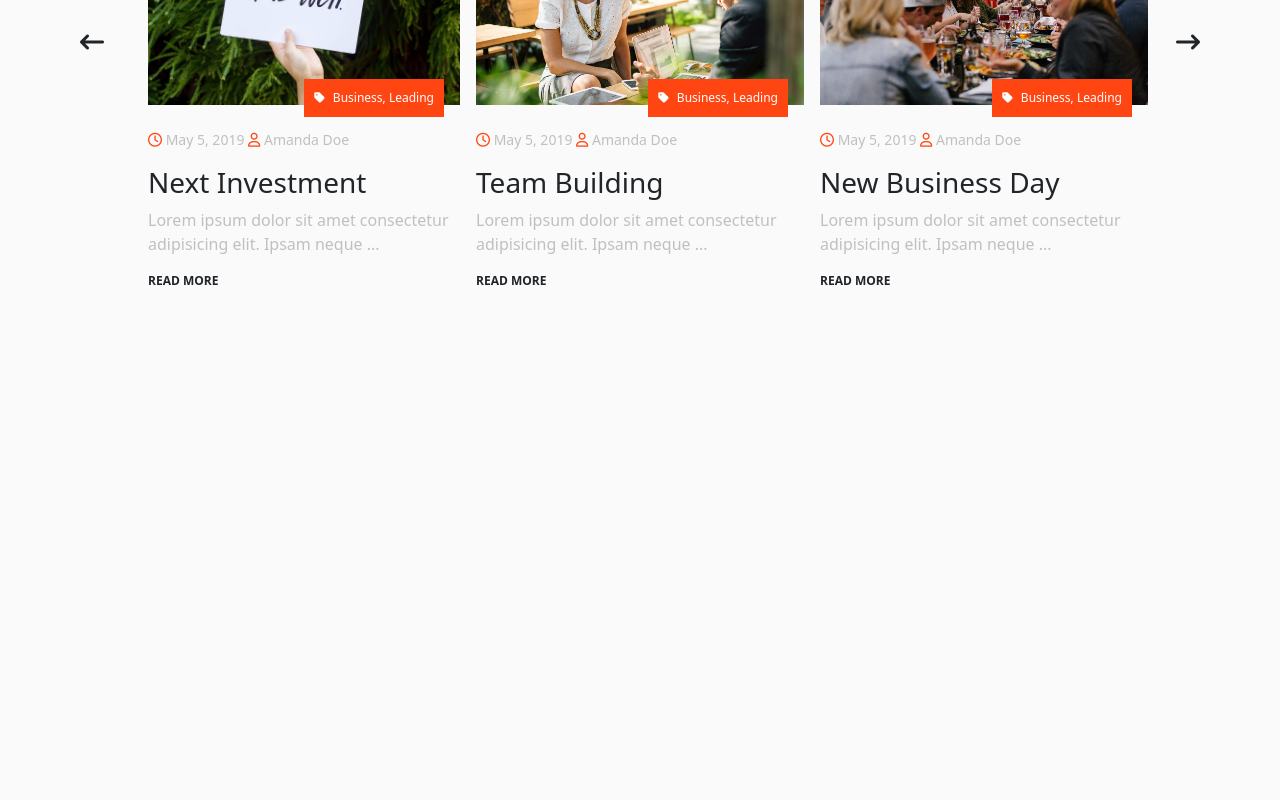
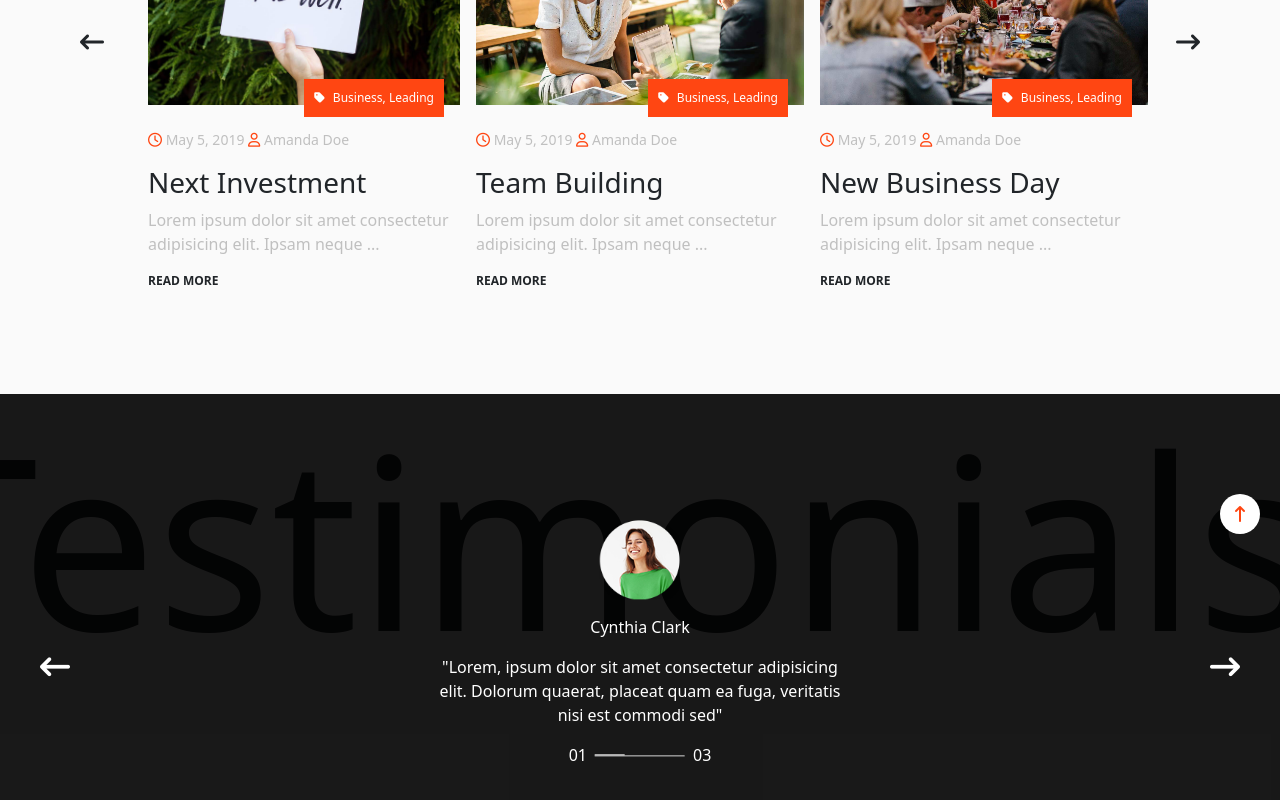
Before and after one commit to DionisiePulbere/proj-html-vuejs, a Vue app: page / in a window 1280 px wide. Shown: the part 3585-4385 px from the top of the page. Before the commit the page ends 3979 px from the top, so only its background shows below. Built offline with nearby package versions, Linux system fonts and the light colour scheme.

Commit message:
feat: add section testimonials

```diff
--- a/src/components/AppMain.vue
+++ b/src/components/AppMain.vue
@@ -4,6 +4,7 @@ import MainFounder from "./MainFounder.vue"
 import MainEvents from "./MainEvents.vue"
 import MainCreative from "./MainCreative.vue"
 import MainNews from "./MainNews.vue"
+import MainTestimonials from "./MainTestimonials.vue"
 
 export default{
     name: "AppMain",
@@ -13,6 +14,7 @@ export default{
         MainEvents,
         MainCreative,
         MainNews,
+        MainTestimonials,
     },
 
 }
@@ -24,6 +26,7 @@ export default{
     <MainEvents></MainEvents>
     <MainCreative></MainCreative>
     <MainNews></MainNews>
+    <MainTestimonials></MainTestimonials>
 </template>
 
 <style scoped lang="scss">
--- a/src/components/MainNews.vue
+++ b/src/components/MainNews.vue
@@ -18,8 +18,8 @@
             <i class="fa-solid fa-arrow-left-long"></i>
         </div>
         <div class="circle">
-                <img src="../assets/img/svg/svg-4.svg" alt="">
-            </div>
+            <img src="../assets/img/svg/svg-4.svg" alt="">
+        </div>
         <div class="container-page py-5">
             <div class="text-center">
                 <h2>Latest news<span class="brand-dot">.</span></h2>
--- /dev/null
+++ b/src/components/MainTestimonials.vue
@@ -0,0 +1,173 @@
+
+<script>
+import img1 from './../assets/img/h3-img-04.png'
+import img2 from './../assets/img/h3-img-07.png'
+import img3 from './../assets/img/h3-img-08.png'
+
+    export default{
+        name: "MainTestimonials",
+        data(){
+            return {
+                blogs: [
+                    {
+                        image:img1,
+                        name:"Cynthia Clark",
+                        number: "01",
+                        class: "jcs"
+                    },
+                    {
+                        image:img2,
+                        name:"Mulan Tsou",
+                        number: "02",
+                        class: "jcc"
+                    },
+                    {
+                        image:img3,
+                        name:"Ellan W. Gentry",
+                        number: "03",
+                        class: "jce"
+                    }
+                ],
+                isActive: 0,
+                class: "",
+            }
+        },
+        methods: {
+            getImage(index){
+                this.isActive= index;
+                return this.blogs[this.isActive]
+
+
+            },
+            showNext(){
+                if (this.isActive < this.blogs.length -1){
+                    this.isActive++;
+                } else {
+                    this.isActive = 0;
+                }
+
+            },
+
+            showPrevious(){
+                if (this.isActive > 0){
+                    this.isActive--
+                } else {
+                    this.isActive = this.blogs.length - 1;
+                }
+            },
+
+
+        },
+        computed: {
+            showClass(){
+                this.class = this.blogs[this.isActive].class
+                return this.class
+
+            }
+
+        }
+
+    }
+
+</script>
+
+<template>
+    <section class="testimonials">
+        <div class="container-fluid">
+            <div class="btn-radious">
+                <i class="fa-solid fa-arrow-up-long"></i>
+            </div>
+            <h1>Testimonials.</h1>
+            <div class="left" @click="showPrevious">
+                <i class="fa-solid fa-arrow-left-long"></i>
+            </div>
+            <div class="right" @click="showNext">
+                <i class="fa-solid fa-arrow-right-long"></i>
+            </div>
+            <div class="info col-4 text-center">
+                <img :src="blogs[isActive].image" alt="">
+                <div class="text-white py-3">{{blogs[isActive].name}}</div>
+                <p class="text-white">"Lorem, ipsum dolor sit amet consectetur adipisicing elit. Dolorum quaerat, placeat quam ea fuga, veritatis nisi est commodi sed"</p>
+                <div class="d-flex justify-content-center align-items-center">
+                    <div class="text-white">{{ blogs[isActive].number }}</div>
+                    <div class="line-100 mx-2" :class="class">
+                        <div class="line-33"></div>
+                    </div>
+                    <div class="text-white">03</div>
+                </div>
+            </div>
+        </div>
+    </section>
+</template>
+
+<style scoped lang="scss">
+@use '../style/partials/variables' as *;
+section{
+    position: relative;
+    height: 500px;
+    background-color: rgba(0, 0, 0, 0.9);
+}
+h1{
+    font-size: 240px;
+    text-align: center;
+    position: absolute;
+    top: 0;
+    left: 50%;
+    transform: translateX(-50%);
+    z-index: -1;
+}
+
+img{
+    width: 80px;
+}
+
+.info{
+    position: absolute;
+    top: 50%;
+    left: 50%;
+    transform: translate(-50%, -50%);
+}
+
+.line-100{
+    width: 90px;
+    border-bottom: 1px solid lightgray;
+    display: flex;
+}
+.jcs{
+    justify-content: start;
+}
+.jcc{
+    justify-content: center;
+}
+.jce{
+    justify-content: end;
+}
+
+
+.line-33{
+    width: calc(100% / 3);
+    border-bottom: 1px solid white;
+
+}
+.left{
+    color: white;
+    font-size: 30px;
+    position: absolute;
+    top: 50%;
+    left: 40px;
+    z-index: 2;
+    cursor: pointer;
+}
+.right{
+    color: white;
+    font-size: 30px;
+    position: absolute;
+    top: 50%;
+    right: 40px;
+    z-index: 2;
+    cursor: pointer;
+}
+.btn-radious{
+    top: 20%;
+}
+</style>
```
